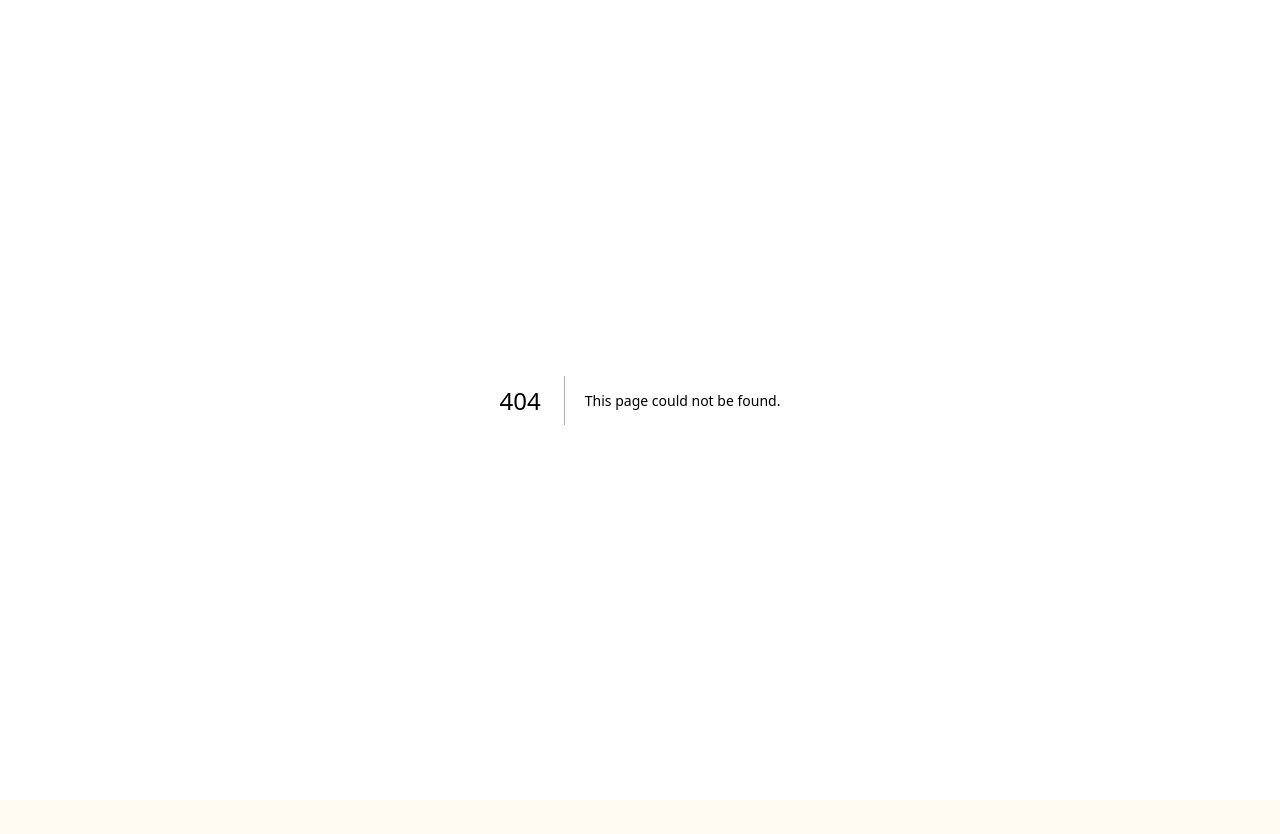
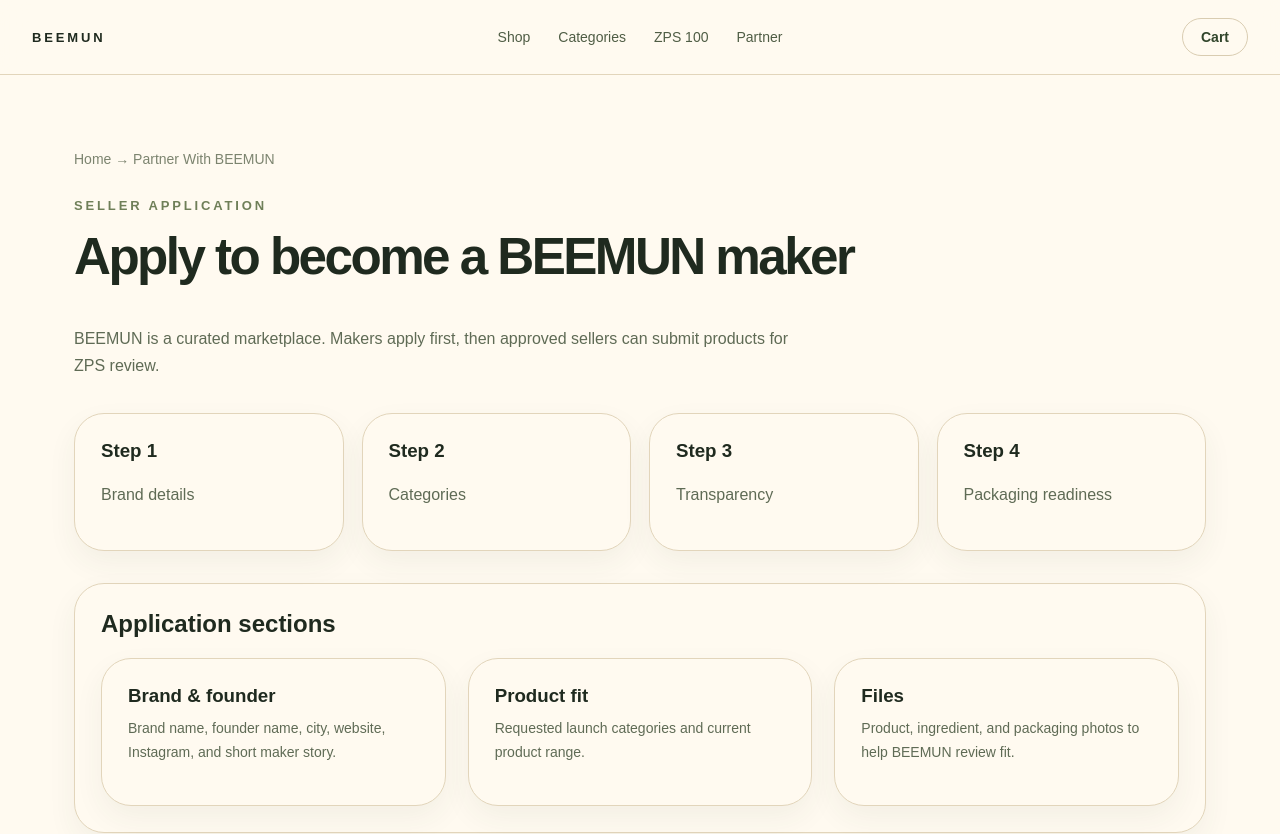
Before and after one commit to reveritnow/beemun-frontend, a Next.js app: page /seller-application-demo in a window 1280 px wide. Before the commit this address had no page. Shown: the top 834 px of the page. Before the commit the page ends 800 px from the top, so only its background shows below. Built offline with nearby package versions, Linux system fonts and the light colour scheme.

Commit message:
Create seller application demo page

```diff
--- /dev/null
+++ b/src/app/seller-application-demo/page.tsx
@@ -0,0 +1,25 @@
+import SiteHeader from '@/components/SiteHeader'
+import SiteFooter from '@/components/SiteFooter'
+
+export default function SellerApplicationDemoPage() {
+  return (
+    <main>
+      <SiteHeader />
+      <section className="section-wrap dashboard-page">
+        <div className="breadcrumb">Home → Partner With BEEMUN</div>
+        <p className="section-eyebrow">Seller application</p>
+        <h1>Apply to become a BEEMUN maker</h1>
+        <p className="section-copy">BEEMUN is a curated marketplace. Makers apply first, then approved sellers can submit products for ZPS review.</p>
+        <div className="dashboard-grid">
+          <div className="dashboard-panel"><h3>Step 1</h3><p>Brand details</p></div>
+          <div className="dashboard-panel"><h3>Step 2</h3><p>Categories</p></div>
+          <div className="dashboard-panel"><h3>Step 3</h3><p>Transparency</p></div>
+          <div className="dashboard-panel"><h3>Step 4</h3><p>Packaging readiness</p></div>
+        </div>
+        <section className="product-info-section"><h2>Application sections</h2><div className="three-grid"><div className="info-card"><h3>Brand & founder</h3><p>Brand name, founder name, city, website, Instagram, and short maker story.</p></div><div className="info-card"><h3>Product fit</h3><p>Requested launch categories and current product range.</p></div><div className="info-card"><h3>Files</h3><p>Product, ingredient, and packaging photos to help BEEMUN review fit.</p></div></div></section>
+        <section className="product-info-section"><h2>Before you apply</h2><ul><li>You should be willing to disclose complete ingredients per product.</li><li>You should understand that shipping packaging also matters.</li><li>Seller approval does not automatically approve products.</li><li>Products go live only after BEEMUN ZPS review and publishing.</li></ul><a className="btn-primary" href="/admin-seller-review-demo">Submit Application Demo</a></section>
+      </section>
+      <SiteFooter />
+    </main>
+  )
+}
```
